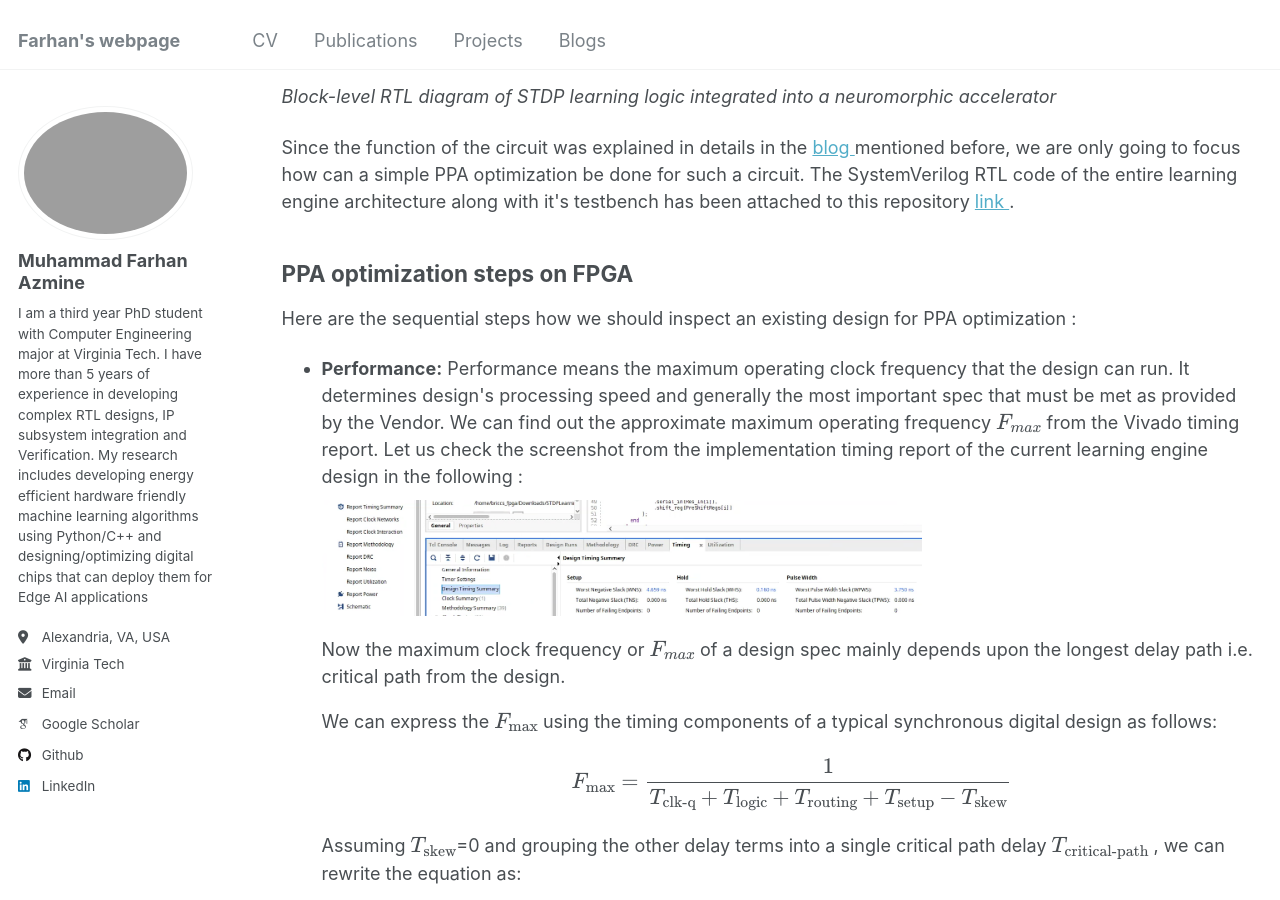
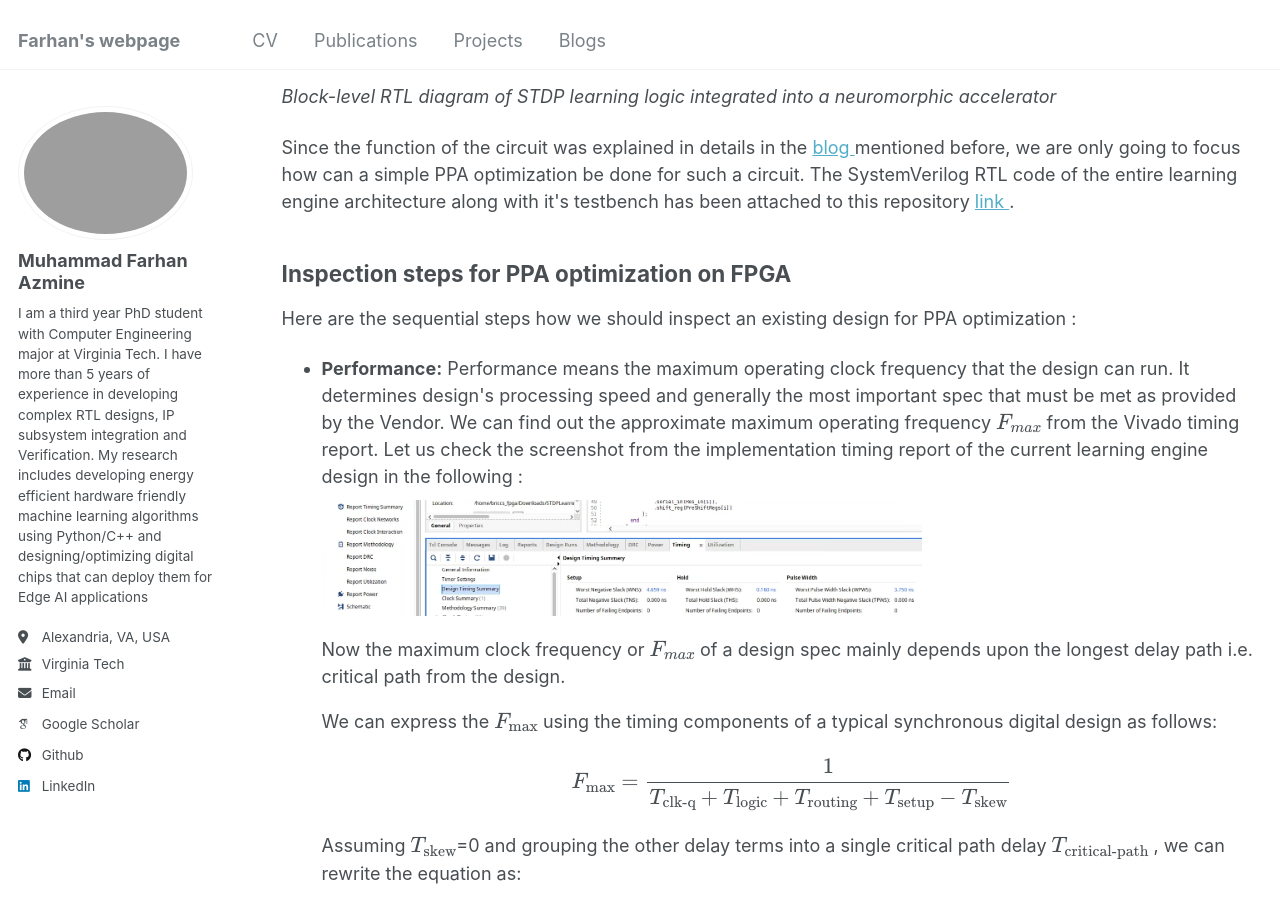
Before and after one commit to muhammadfarhan720/web-profile, a Jekyll site: the page built from blogs/veriloga/veriloga_day01_veriloga.html, in a window 1280 px wide and 900 px high, scrolled down 1693 px. Built offline with Jekyll 4.4.1, drawn with Linux system fonts in a browser that asks for light colours; some web fonts are replaced.

Commit message:
Update veriloga_day01_veriloga.html

```diff
--- a/blogs/veriloga/veriloga_day01_veriloga.html
+++ b/blogs/veriloga/veriloga_day01_veriloga.html
@@ -95,7 +95,7 @@ title: "Example : PPA optimization on FPGA  "
 
 <p> Since the function of the circuit was explained in details in the <a href="https://aaryanvdhawan.github.io/posts/2025/07/optimizing-an-stdp-learning-engine-for-fpgas/" target="_blank"> blog </a> mentioned before, we are only going to focus how can a simple PPA optimization be done for such a circuit. The SystemVerilog RTL code of the entire learning engine architecture along with it's testbench has been attached to this repository <a href="https://github.com/muhammadfarhan720/STDP_learning_engine" target="_blank"> link </a>.</p>
 
-    <h2>PPA optimization steps on FPGA</h2>
+    <h2>Inspection steps for PPA optimization on FPGA</h2>
     <p>Here are the sequential steps how we should inspect an existing design for PPA optimization : </p>
     <ul>
         <li><strong>Performance:</strong> Performance means the maximum operating clock frequency that the design can run. It determines design's processing speed and generally the most important spec that must be met as provided by the Vendor. We can find out the approximate maximum operating frequency \(F_{max}\) from the Vivado timing report. Let us check the screenshot from the implementation timing report of the current learning engine design in the following :
```
